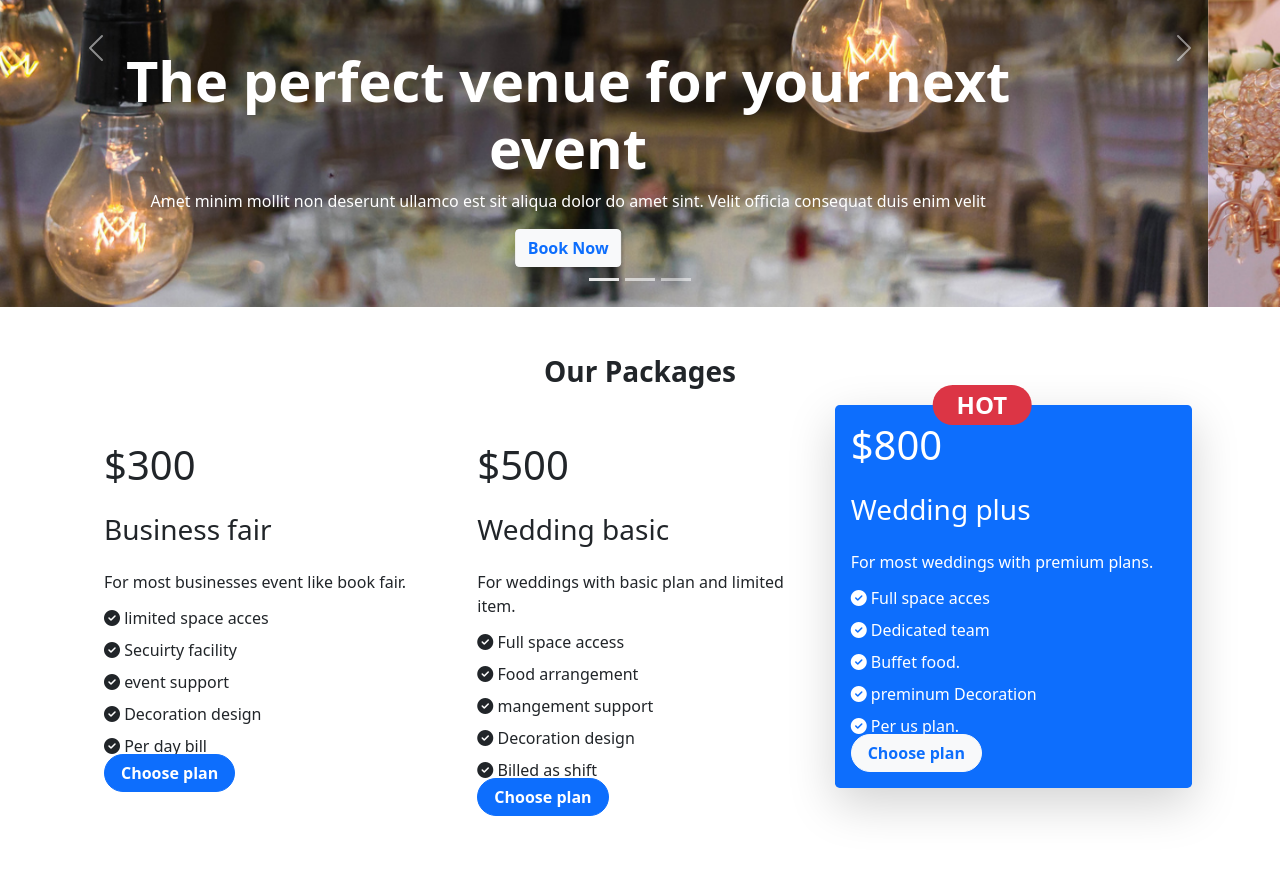
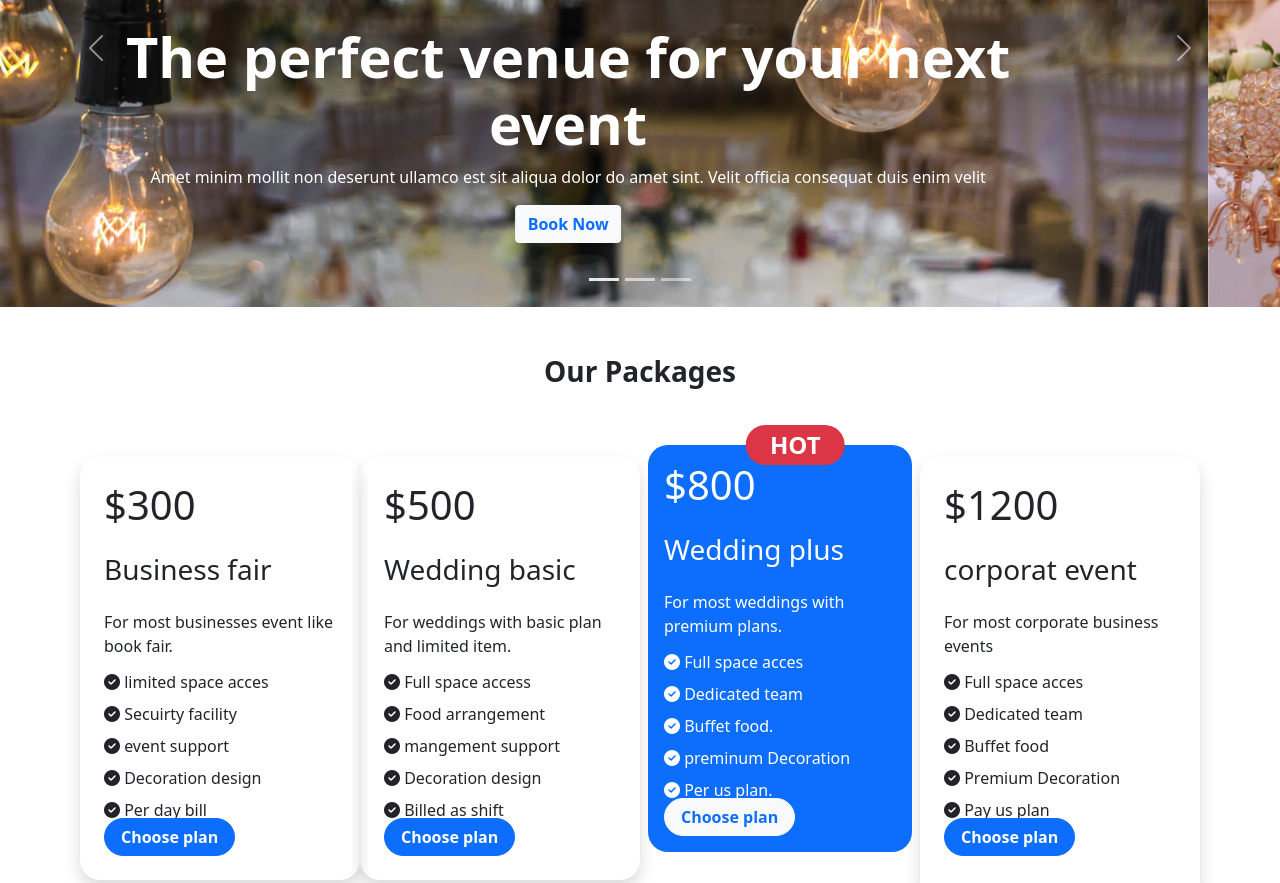
Before and after one commit to mamaruf04/Convention-center, a plain HTML site: page index.html in a window 1280 px wide. Shown: the part 284-1167 px from the top of the page. Drawn offline with nearby package versions, Linux system fonts and the light colour scheme.

Commit message:
modifyed

```diff
--- a/css/style.css
+++ b/css/style.css
@@ -0,0 +1,3 @@
+.radious{
+    border-radius: 20px;
+}
--- a/index.html
+++ b/index.html
@@ -56,7 +56,7 @@
                     <h5 class="display-4 fw-bold">The perfect venue for your next event</h5>
                     <p>Amet minim mollit non deserunt ullamco est sit aliqua
                     dolor do amet sint. Velit officia consequat duis enim velit</p>
-                    <button type="button" class="btn btn-light text-primary fw-bold">Book Now</button>
+                    <button type="button" class="btn btn-light text-primary fw-bold mb-4">Book Now</button>
                   </div>
                 </div>
                 <div class="carousel-item">
@@ -65,16 +65,16 @@
                     <h5 class="display-4 fw-bold">The perfect venue for your next even </h5>
                     <p>Amet minim mollit non deserunt ullamco est sit aliqua
                     dolor do amet sint. Velit officia consequat duis enim velit</p>
-                    <button type="button" class="btn btn-light text-primary fw-bold">Book Now</button>
+                    <button type="button" class="btn btn-light text-primary fw-bold mb-4">Book Now</button>
                   </div>
                 </div>
                 <div class="carousel-item">
                   <img src="images/banner-3.png" class="d-block w-100" alt="...">
-                  <div class="carousel-caption d-none d-md-block">
+                  <div class="carousel-caption d-none d-md-block m-5">
                     <h5 class="display-4 fw-bold">The perfect venue for your next even </h5>
                     <p>Amet minim mollit non deserunt ullamco est sit aliqua
                     dolor do amet sint. Velit officia consequat duis enim velit.</p>
-                    <button type="button" class="btn btn-light text-primary fw-bold">Book Now</button>
+                    <button type="button" class="btn btn-light text-primary fw-bold mb-4">Book Now</button>
                   </div>
                 </div>
               </div>
@@ -89,9 +89,9 @@
             </div>
         </section>
         <section class="container my-5">
-          <h3 class="fw-bold text-center">Our Packages</h3>
-          <div class="row row-cols-1 row-cols-md-3 g-1">
-            <div class="col my-4 p-2">
+          <h3 class="fw-bold text-center mb-5">Our Packages</h3>
+          <div class="row row-cols-1 row-cols-md-3 row-cols-lg-4 g-1">
+            <div class="col my-4 p-2 shadow radious">
               <div class="card border-0">
                 <div class="card-body pe-0">
                   <h1 class="card-title">$300</h1>
@@ -108,7 +108,7 @@
                 </div>
               </div>
             </div>
-            <div class="col my-4 p-2">
+            <div class="col my-4 p-2 shadow radious">
               <div class="card border-0">
                 <div class="card-body pe-0">
                   <h1 class="card-title">$500</h1>
@@ -126,7 +126,7 @@
               </div>
             </div>
             <div class="col position-relative p-2">
-              <div class="card border-0 bg-primary text-white rounded-3 shadow-lg">
+              <div class="card border-0 bg-primary text-white radious">
                 <div class="card-body pe-0">
                   <h1 class="card-title">$800</h1>
                   <h3 class="card-subtitle my-4">Wedding plus</h3>
@@ -145,7 +145,7 @@
                 </div>
               </div>
             </div>
-            <div class="col mt-4 p-2">
+            <div class="col mt-4 p-2 shadow radious">
               <div class="card border-0">
                 <div class="card-body pe-0">
                   <h1 class="card-title">$1200</h1>
```
